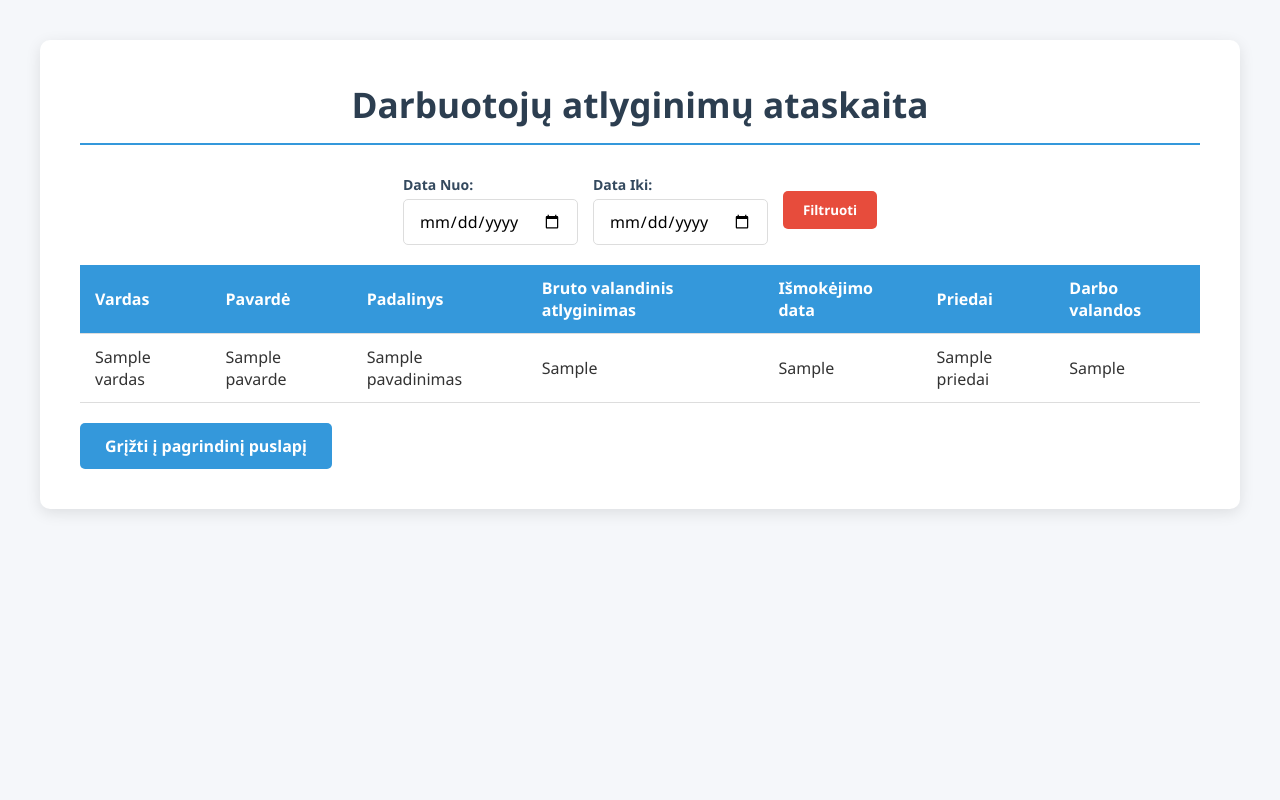
After one commit to rytsle/duomenu_baziu_laboras, a Flask app: template templates/ataskaita.html in a window 1280 px wide. The commit adds this page. Run offline with Flask 3, Linux system fonts and the light colour scheme; the template is opened without the code that fills it: most values are stand-ins (such as "Sample title", 1, 10 or a date in 2020).

Commit message:
ataskaita

```diff
--- a/app.py
+++ b/app.py
@@ -26,6 +26,63 @@ def index():
 @app.route('/universitetai')
 def universitetai():
     return render_template('universitetai.html')
+
+@app.route('/ataskaita')
+def ataskaita():
+    try:
+        # Get date filter parameters from request
+        date_from = request.args.get('date_from')
+        date_to = request.args.get('date_to')
+
+
+        connection = get_connection()
+        cursor = connection.cursor(dictionary=True)
+
+        # Base query
+        query = """
+            SELECT
+                darbuotojai.vardas,
+                darbuotojai.pavarde,
+                padaliniai.pavadinimas,
+                atlyginimai.bruto_valandinis_atlyginimas,
+                atlyginimai.ismokejimo_data,
+                atlyginimai.priedai,
+                atlyginimai.darbo_valandos
+            FROM darbuotojai
+            LEFT JOIN darbuotojai_padaliniai
+                ON darbuotojai.id_darbuotojas = darbuotojai_padaliniai.fk_padalinio_darbuotojas
+            LEFT JOIN padaliniai
+                ON padaliniai.id_padalinys = darbuotojai_padaliniai.fk_darbuotojo_padalinys
+            LEFT JOIN atlyginimai
+                ON atlyginimai.fk_atlyginimo_darbuotojas = darbuotojai.id_darbuotojas
+        """
+
+        # Add date filters if provided
+        conditions = []
+        params = []
+
+        if date_from:
+            conditions.append("atlyginimai.ismokejimo_data >= %s")
+            params.append(date_from)
+
+        if date_to:
+            conditions.append("atlyginimai.ismokejimo_data <= %s")
+            params.append(date_to)
+
+        if conditions:
+            query += " WHERE " + " AND ".join(conditions)
+
+        # Execute the query with parameters
+        cursor.execute(query, params)
+
+        data = cursor.fetchall()
+        cursor.close()
+        connection.close()
+
+        return render_template('ataskaita.html', data=data, date_from=date_from, date_to=date_to)
+    except Error as e:
+        logger.error(f"Error fetching ataskaita data: {e}")
+        return jsonify({"error": str(e)}), 500
 
 @app.route('/universitetai/data')
 def get_universitetai_data():
@@ -337,6 +394,9 @@ def update_modulis(id):
             if field not in data or not data[field]:
                 return jsonify({"error": f"Privalomas laukas: {field}"}), 400
 
+        for datapoint in data:
+            if datapoint['kreditu_skaicius'] < 0 or datapoint['kreditu_skaicius'] > 25:
+                return jsonify({"error": "Kreditu skaicius turi buti tarp 0 ir 25"}), 400
         connection = get_connection()
         cursor = connection.cursor()
 
--- /dev/null
+++ b/templates/ataskaita.html
@@ -0,0 +1,179 @@
+<!DOCTYPE html>
+<html>
+<head>
+  <title>Ataskaita</title>
+  <meta charset="UTF-8">
+  <meta name="viewport" content="width=device-width, initial-scale=1.0">
+  <style>
+    * {
+      margin: 0;
+      padding: 0;
+      box-sizing: border-box;
+      font-family: 'Segoe UI', Tahoma, Geneva, Verdana, sans-serif;
+    }
+
+    body {
+      background-color: #f5f7fa;
+      color: #333;
+      min-height: 100vh;
+      padding: 20px;
+    }
+
+    .container {
+      max-width: 1200px;
+      background-color: white;
+      border-radius: 10px;
+      box-shadow: 0 4px 15px rgba(0, 0, 0, 0.1);
+      padding: 40px;
+      margin: 20px auto;
+    }
+
+    h1 {
+      color: #2c3e50;
+      margin-bottom: 30px;
+      font-size: 2.2rem;
+      border-bottom: 2px solid #3498db;
+      padding-bottom: 15px;
+      text-align: center;
+    }
+
+    table {
+      width: 100%;
+      border-collapse: collapse;
+      margin-top: 20px;
+    }
+
+    th, td {
+      padding: 12px 15px;
+      text-align: left;
+      border-bottom: 1px solid #ddd;
+    }
+
+    th {
+      background-color: #3498db;
+      color: white;
+      position: sticky;
+      top: 0;
+    }
+
+    tr:hover {
+      background-color: #f5f5f5;
+    }
+
+    .back-btn {
+      display: inline-block;
+      background-color: #3498db;
+      color: white;
+      padding: 12px 25px;
+      text-decoration: none;
+      border-radius: 5px;
+      font-weight: 600;
+      margin-top: 20px;
+    }
+
+    .back-btn:hover {
+      background-color: #2980b9;
+    }
+
+    .filter-container {
+      display: flex;
+      gap: 15px;
+      margin-bottom: 20px;
+      justify-content: center;
+      align-items: center;
+      flex-wrap: wrap;
+    }
+
+    .date-input {
+      padding: 10px 15px;
+      border-radius: 5px;
+      border: 1px solid #ddd;
+      font-size: 16px;
+    }
+
+    .filter-btn {
+      background-color: #e74c3c;
+      color: white;
+      padding: 10px 20px;
+      border: none;
+      border-radius: 5px;
+      cursor: pointer;
+      font-weight: 600;
+      transition: background-color 0.3s ease;
+    }
+
+    .filter-btn:hover {
+      background-color: #c0392b;
+    }
+
+    .input-group {
+      display: flex;
+      flex-direction: column;
+      align-items: flex-start;
+    }
+
+    .input-label {
+      font-size: 14px;
+      font-weight: 600;
+      margin-bottom: 5px;
+      color: #34495e;
+    }
+  </style>
+</head>
+<body>
+  <div class="container">
+    <h1>Darbuotojų atlyginimų ataskaita</h1>
+
+    <form class="filter-container" method="GET" action="/ataskaita">
+      <div class="input-group">
+        <span class="input-label">Data Nuo:</span>
+        <input
+          type="date"
+          name="date_from"
+          class="date-input"
+          value="{{ date_from if date_from else '' }}"
+        >
+      </div>
+      <div class="input-group">
+        <span class="input-label">Data Iki:</span>
+        <input
+          type="date"
+          name="date_to"
+          class="date-input"
+          value="{{ date_to if date_to else '' }}"
+        >
+      </div>
+      <button type="submit" class="filter-btn">Filtruoti</button>
+    </form>
+
+    <table>
+      <thead>
+        <tr>
+          <th>Vardas</th>
+          <th>Pavardė</th>
+          <th>Padalinys</th>
+          <th>Bruto valandinis atlyginimas</th>
+          <th>Išmokėjimo data</th>
+          <th>Priedai</th>
+          <th>Darbo valandos</th>
+        </tr>
+      </thead>
+      <tbody>
+        {% for row in data %}
+        <tr>
+          <td>{{ row.vardas }}</td>
+          <td>{{ row.pavarde }}</td>
+          <td>{{ row.pavadinimas }}</td>
+          <td>{{ row.bruto_valandinis_atlyginimas }}</td>
+          <td>{{ row.ismokejimo_data }}</td>
+          <td>{{ row.priedai }}</td>
+          <td>{{ row.darbo_valandos }}</td>
+        </tr>
+        {% endfor %}
+      </tbody>
+    </table>
+
+    <a href="/" class="back-btn">Grįžti į pagrindinį puslapį</a>
+  </div>
+</body>
+</html>
```
Also changed, not shown: templates/index.html (+9 -0 lines).
